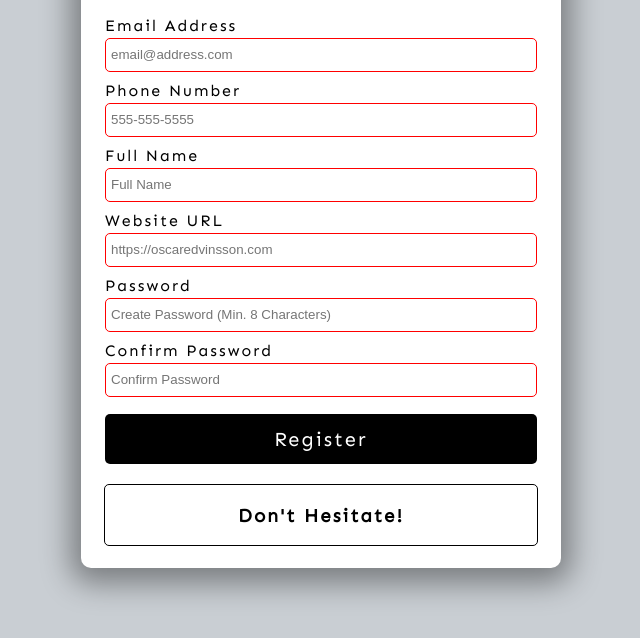
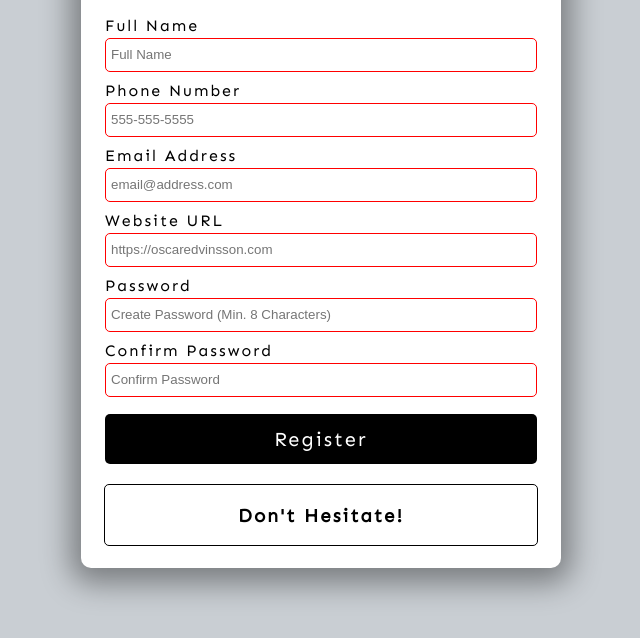
Before and after one commit to oEdvinsson/Form-validator, a plain HTML site: page index.html in a window 1280 px wide. Shown: the part 62-700 px from the top of the page, without its empty margins (319-959 px from the left). Drawn offline with Linux system fonts and the light colour scheme.

Commit message:
Bug fixes

```diff
--- a/index.html
+++ b/index.html
@@ -14,8 +14,8 @@
         <form id="form">
             <!-- Full Name -->
             <div class="form-group">
-                <label for="email">Email Address</label>
-                <input type="text" id="email" placeholder="email@address.com" name="email" required minlength="3" maxlength="100">
+                <label for="name">Full Name</label>
+                <input type="text" id="name" placeholder="Full Name" name="name" required minlength="3" maxlength="100">
             </div>
             <!-- Phone Number -->
             <div class="form-group">
@@ -24,8 +24,8 @@
             </div>
             <!-- Email Address -->
             <div class="form-group">
-                <label for="email">Full Name</label>
-                <input type="name" id="name" placeholder="Full Name" required name="name">
+                <label for="email">Email Address</label>
+                <input type="email" id="email" placeholder="email@address.com" required name="email">
             </div>
             <!-- Website URL -->
             <div class="form-group">
```
